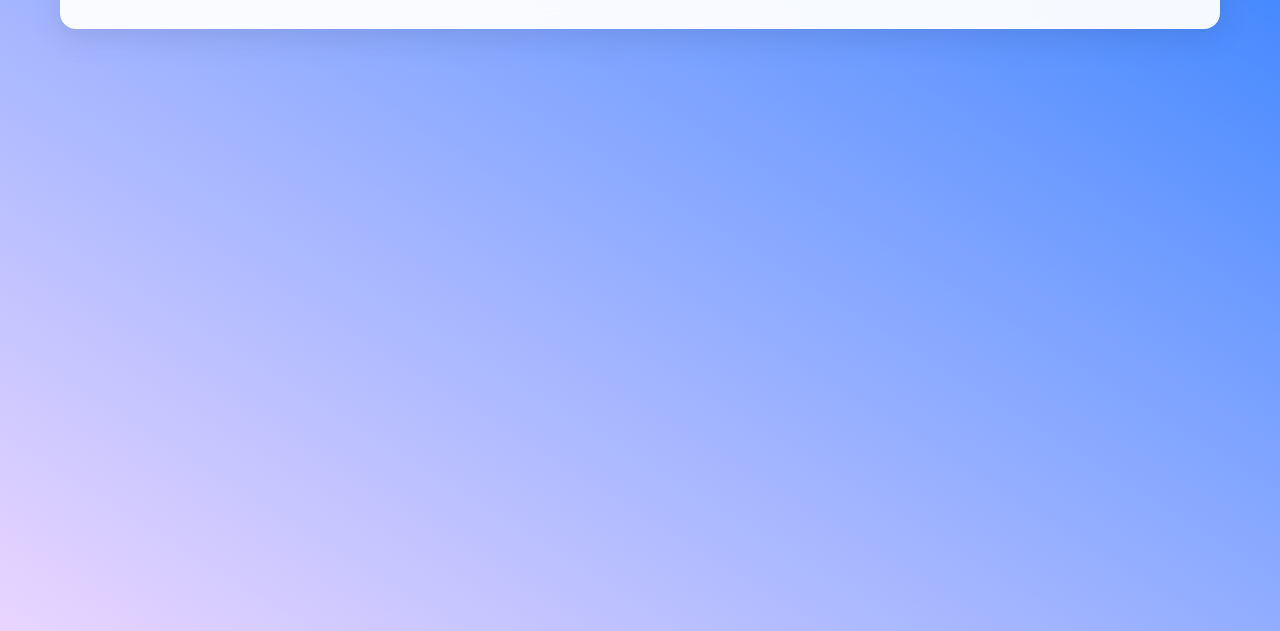
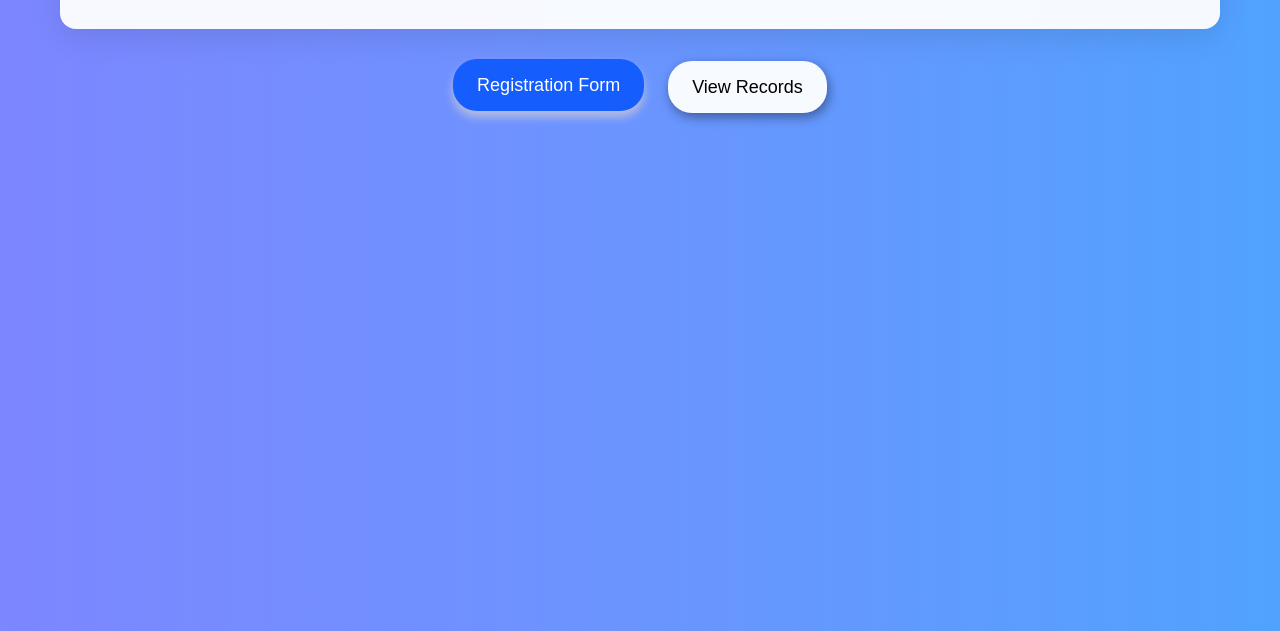
Before and after one commit to VaibhavKumar215/Student-Registration-System, a website: page index.html in a window 1280 px wide. Shown: the part 169-800 px from the top of the page. Drawn offline with Linux system fonts and the light colour scheme.

Commit message:
nav tab added with css

```diff
--- a/index.html
+++ b/index.html
@@ -22,6 +22,10 @@
             </p>
         </header>
 
+        <nav class="nav-tabs">
+            <button class="tab-btn active">Registration Form</button>
+            <button class="tab-btn">View Records</button>
+        </nav>
     </div>
 </body>
 </html>
--- a/input.css
+++ b/input.css
@@ -1,6 +1,7 @@
 @import "tailwindcss";
 
 @import url('https://fonts.googleapis.com/css2?family=Lora:ital,wght@0,400..700;1,400..700&family=Poppins:ital,wght@0,100;0,200;0,300;0,400;0,500;0,600;0,700;0,800;0,900;1,100;1,200;1,300;1,400;1,500;1,600;1,700;1,800;1,900&display=swap');
+
 
 *{
     margin:0;
@@ -12,7 +13,7 @@
 body{
     font-family: "Poppins", sans-serif;
     font-style: normal;
-    @apply min-h-screen bg-gradient-to-tr from-purple-200 to-blue-500
+    @apply min-h-screen bg-gradient-to-r from-indigo-400 to-blue-400
 }
 
 
@@ -33,3 +34,19 @@ h1{
 .description{
     @apply text-lg text-gray-600 leading-7;
 }
+
+
+.nav-tabs{
+    @apply flex gap-6 justify-center mb-8
+}
+.tab-btn{
+    @apply bg-white/95 border-none py-3 px-6 rounded-3xl cursor-pointer text-lg font-medium transition-all shadow-[2px_4px_12px_rgb(0,0,0,0.4)] duration-[0.3s] ease-out;
+}
+
+.tab-btn.active{
+    @apply bg-blue-600 text-white shadow-[0_6px_10px_rgb(183,190,224)] transition-all -translate-y-0.5;
+}
+
+.tab-btn:hover{
+    @apply transition-all -translate-y-0.5 shadow-[0_6px_10px_rgb(0,0,0,0.15)]
+}
```
Also changed, not shown: output.css.
